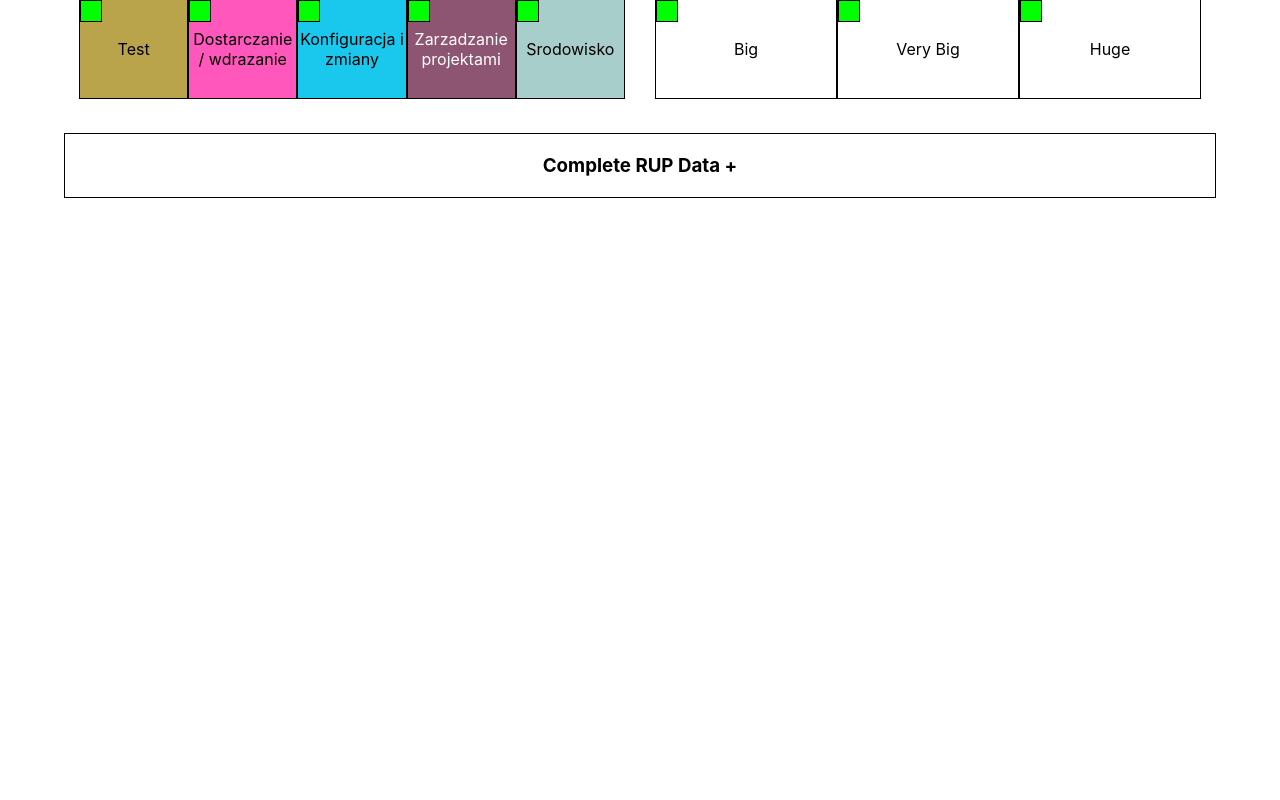
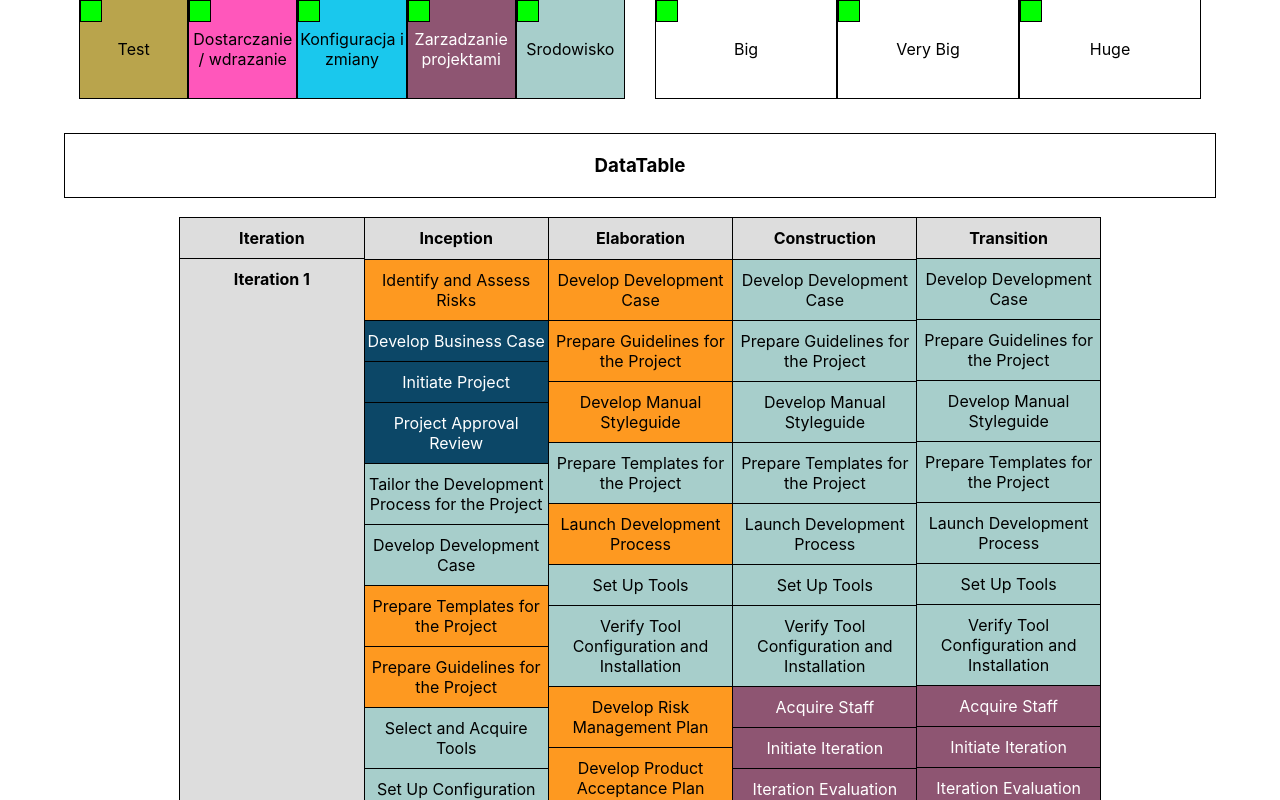
Before and after one commit to Joberooo/WMO-Rup-Project, a React (Create React App) app in the folder my-app/: page / in a window 1280 px wide. Shown: the part 300-1100 px from the top of the page. Before the commit the page ends 800 px from the top, so only its background shows below. Built offline with nearby package versions, Linux system fonts and the light colour scheme.

Commit message:
add phase table

```diff
--- a/my-app/src/Helpers/Filters.tsx
+++ b/my-app/src/Helpers/Filters.tsx
@@ -56,3 +56,13 @@ export function getNewFilteredRupData(rupData: RUPData[], filters: Filters[]): R
 
   return timeRupDataTwo;
 }
+
+export function getPhaseData(rupData: RUPData[], phaseName: string): RUPData[]{
+  var phaseData: RUPData[] = [];
+
+  rupData.forEach(element => {
+    if(element.phase === phaseName && element.type === "Task") phaseData = [...phaseData, element];
+  })
+
+  return phaseData;
+}
--- a/my-app/src/Helpers/Styles.tsx
+++ b/my-app/src/Helpers/Styles.tsx
@@ -1,6 +1,7 @@
+import RUPData from "./Classes";
 import { Categories, Disciplines } from "./Enums";
 
-export default function setStyle(checkParameter: string, activeSystem: string): React.CSSProperties{
+export function setStyle(checkParameter: string, activeSystem: string): React.CSSProperties{
   const styles: React.CSSProperties = {
     background: "#FFF",
     color: "#000"
@@ -47,3 +48,19 @@ export default function setStyle(checkParameter: string, activeSystem: string):
 
   return styles;
 }
+
+export default function checkActiveSystemAndSetStyle(rupRow: RUPData, activeSystem: string): React.CSSProperties{
+  var checkParameter: string = rupRow.discipline;
+
+  if(activeSystem === "Disciplines") checkParameter = rupRow.discipline;
+  else if(activeSystem === "Categories"){
+    if(rupRow.microProjects == 1) checkParameter = Categories.Micro;
+    else if(rupRow.smallProjects == 1) checkParameter = Categories.Small;
+    else if(rupRow.avgProjects == 1) checkParameter = Categories.Medium;
+    else if(rupRow.bigProjects == 1) checkParameter = Categories.Big;
+    else if(rupRow.veryBigProjects == 1) checkParameter = Categories.VeryBig;
+    else if(rupRow.hugeProjects == 1) checkParameter = Categories.Huge;
+  }
+
+  return setStyle(checkParameter, activeSystem);
+}
--- /dev/null
+++ b/my-app/src/components/DataTableComponent/DataTable.css
@@ -0,0 +1,63 @@
+.DataTable{
+    width: 100%;
+    margin: 0 auto;
+}
+
+.DataTable h3{
+    box-sizing: border-box;
+    border: 1px solid #000;
+    padding: 20px;
+}
+
+.DataTable .RupTable{
+    width: 80%;
+    margin: 0 auto;
+    overflow: hidden;
+    box-sizing: border-box;
+    display: grid;
+    grid-template-columns: repeat(5, 1fr);
+    grid-template-rows: masonry;
+    justify-items: stretch;
+    align-items: center;
+}
+
+.DataTable .RupTable .RupCell{
+    align-self: stretch;
+    box-sizing: border-box;
+}
+
+.DataTable .RupTable .RupHeaders{
+    font-weight: bold;
+    background: #ddd;
+}
+
+.DataTable .RupTable .RupCell p{
+    cursor: pointer;
+    margin: 0;
+    box-sizing: border-box;
+    padding: 10px 0;
+}
+
+.DataTable .RupTable .top{
+    border-top: 1px solid #000;
+}
+
+.DataTable .RupTable .left{
+    border-left: 1px solid #000;
+    border-bottom: 1px solid #000;
+}
+
+.DataTable .RupTable .center{
+    border-left: 1px solid #000;
+    border-top: 1px solid #000;
+}
+
+.DataTable .RupTable .right{
+    border-right: 1px solid #000;
+    border-left: 1px solid #000;
+    border-bottom: 1px solid #000;
+}
+
+.DataTable .RupTable .bottom{
+    border-bottom: 1px solid #000;
+}
--- /dev/null
+++ b/my-app/src/components/DataTableComponent/DataTable.tsx
@@ -0,0 +1,47 @@
+import React, { useEffect, useState } from 'react';
+import RUPData from '../../Helpers/Classes';
+import { getPhaseData } from '../../Helpers/Filters';
+import SingleRupData from '../SingleRupDataComponent/SingleRupData';
+import './DataTable.css';
+
+type DataTableState = {
+  rupData: RUPData[];
+  activeSystem: string;
+}
+
+function DataTable(state: DataTableState) {
+  const [iceptionData, setInceptionData] = useState<RUPData[]>([]);
+  const [elaborationData, setElaborationData] = useState<RUPData[]>([]);
+  const [constructionData, setConstructionData] = useState<RUPData[]>([]);
+  const [transitionData, setTransitionData] = useState<RUPData[]>([]);
+
+  useEffect( () => {
+    setInceptionData(getPhaseData(state.rupData, "Inception"));
+    setElaborationData(getPhaseData(state.rupData, "Elaboration"));
+    setConstructionData(getPhaseData(state.rupData, "Construction"));
+    setTransitionData(getPhaseData(state.rupData, "Transition"));
+  },[state.rupData]);
+
+  return (
+    <div className='DataTable'>
+      <h3>DataTable</h3>
+      <div className='RupTable'>
+
+          <div className='RupCell RupHeaders top left'><p>Iteration</p></div>
+          <div className='RupCell RupHeaders top center'><p>Inception</p></div>
+          <div className='RupCell RupHeaders top center'><p>Elaboration</p></div>
+          <div className='RupCell RupHeaders top center'><p>Construction</p></div>
+          <div className='RupCell RupHeaders top right'><p>Transition</p></div>
+
+          <div className='RupCell RupHeaders left'><p>Iteration 1</p></div>
+          <div className='RupCell center'>{iceptionData?.map(item => <SingleRupData singleRupData={item} activeSystem={state.activeSystem}/>)}</div>
+          <div className='RupCell center'>{elaborationData?.map(item => <SingleRupData singleRupData={item} activeSystem={state.activeSystem}/>)}</div>
+          <div className='RupCell center'>{constructionData?.map(item => <SingleRupData singleRupData={item} activeSystem={state.activeSystem}/>)}</div>
+          <div className='RupCell right'>{transitionData?.map(item => <SingleRupData singleRupData={item} activeSystem={state.activeSystem}/>)}</div>
+
+      </div>
+    </div>
+  );
+}
+
+export default DataTable;
--- a/my-app/src/components/NavComponent/Nav.tsx
+++ b/my-app/src/components/NavComponent/Nav.tsx
@@ -2,7 +2,7 @@ import React, { useState } from 'react';
 import { Categories, Disciplines } from '../../Helpers/Enums';
 import getNewFilters from '../../Helpers/Filters';
 import Filters from '../../Helpers/Interfaces';
-import setStyle from '../../Helpers/Styles';
+import { setStyle } from '../../Helpers/Styles';
 import Reader from '../ReaderComponent/Reader';
 import './Nav.css';
 
--- a/my-app/src/components/ReaderComponent/Reader.css
+++ b/my-app/src/components/ReaderComponent/Reader.css
@@ -8,13 +8,13 @@
     margin: 0;
 }
 
-.Reader h3{
+.Reader h4{
     box-sizing: border-box;
     border: 1px solid #000;
     padding: 20px;
 }
 
-.Reader h3:hover{
+.Reader h4:hover{
     cursor: pointer;
 }
 
--- a/my-app/src/components/ReaderComponent/Reader.tsx
+++ b/my-app/src/components/ReaderComponent/Reader.tsx
@@ -5,6 +5,7 @@ import RUPData from '../../Helpers/Classes';
 import RupRow from '../RupRowComponent/RupRow';
 import Filters from '../../Helpers/Interfaces';
 import { getNewFilteredRupData } from '../../Helpers/Filters';
+import DataTable from '../DataTableComponent/DataTable';
 
 type ReaderState = {
   activeSystem: string;
@@ -29,7 +30,8 @@ function Reader(state: ReaderState) {
   return (
     <div className="Reader">
       <div className='RupData'>
-        <h3 onClick={toogleRupData}>Complete RUP Data {toogleSign}</h3>
+        <DataTable rupData={rupData} activeSystem={state.activeSystem}/>
+        <h4 onClick={toogleRupData}>Complete RUP Data {toogleSign}</h4>
         <div className='RupDataTable' style={rupDataTableStyles}>
           {rupData?.map(item => <RupRow rupRow={item} activeSystem={state.activeSystem}/>)}
         </div>
--- a/my-app/src/components/RupRowComponent/RupRow.tsx
+++ b/my-app/src/components/RupRowComponent/RupRow.tsx
@@ -4,8 +4,8 @@ import './RupRow.css';
 
 import { toast } from 'react-toastify';
 import 'react-toastify/dist/ReactToastify.css';
-import setStyle from '../../Helpers/Styles';
 import { Categories } from '../../Helpers/Enums';
+import checkActiveSystemAndSetStyle from '../../Helpers/Styles';
 
 type RupRowState = {
   rupRow: RUPData;
@@ -16,7 +16,7 @@ function RupRow(state:RupRowState){
   const notifyDescription = () => toast.info(state.rupRow.description);
 
   return(
-    <div className="RupRow" style={checkActiveSystemAndSetStyle()} onClick={notifyDescription}>
+    <div className="RupRow" style={checkActiveSystemAndSetStyle(state.rupRow, state.activeSystem)} onClick={notifyDescription}>
       <div className='RupCellLine LineOne'>
         <div className='RupCell'>
           <div className='RupCellHeader'>Phase:</div>
@@ -79,22 +79,6 @@ function RupRow(state:RupRowState){
       </div>
     </div>
   );
-
-  function checkActiveSystemAndSetStyle(): React.CSSProperties{
-    var checkParameter: string = state.rupRow.discipline;
-
-    if(state.activeSystem === "Disciplines") checkParameter = state.rupRow.discipline;
-    else if(state.activeSystem === "Categories"){
-      if(state.rupRow.microProjects == 1) checkParameter = Categories.Micro;
-      else if(state.rupRow.smallProjects == 1) checkParameter = Categories.Small;
-      else if(state.rupRow.avgProjects == 1) checkParameter = Categories.Medium;
-      else if(state.rupRow.bigProjects == 1) checkParameter = Categories.Big;
-      else if(state.rupRow.veryBigProjects == 1) checkParameter = Categories.VeryBig;
-      else if(state.rupRow.hugeProjects == 1) checkParameter = Categories.Huge;
-    }
-
-    return setStyle(checkParameter, state.activeSystem);
-  }
 }
 
 export default RupRow;
--- /dev/null
+++ b/my-app/src/components/SingleRupDataComponent/SingleRupData.css
@@ -0,0 +1,3 @@
+.singleRupData{
+    border-bottom: 1px solid #000;
+}
--- /dev/null
+++ b/my-app/src/components/SingleRupDataComponent/SingleRupData.tsx
@@ -0,0 +1,19 @@
+import { toast } from 'react-toastify';
+import RUPData from '../../Helpers/Classes';
+import checkActiveSystemAndSetStyle from '../../Helpers/Styles';
+import './SingleRupData.css';
+
+type SingleRupDataState = {
+  singleRupData: RUPData;
+  activeSystem: string;
+}
+
+function SingleRupData(state: SingleRupDataState) {
+  const notifyDescription = () => toast.info(state.singleRupData.description);
+
+  return (
+    <p className="singleRupData" style={checkActiveSystemAndSetStyle(state.singleRupData, state.activeSystem)} onClick={notifyDescription}>{state.singleRupData.name}</p>
+  );
+}
+
+export default SingleRupData;
```
Lines whose indentation alone changed are shown as unchanged.
